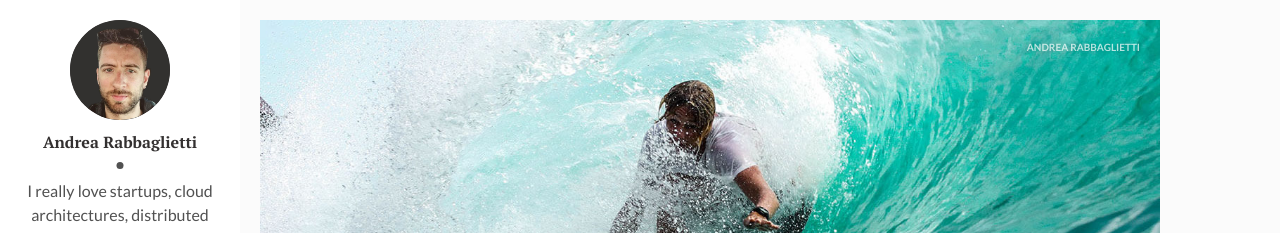
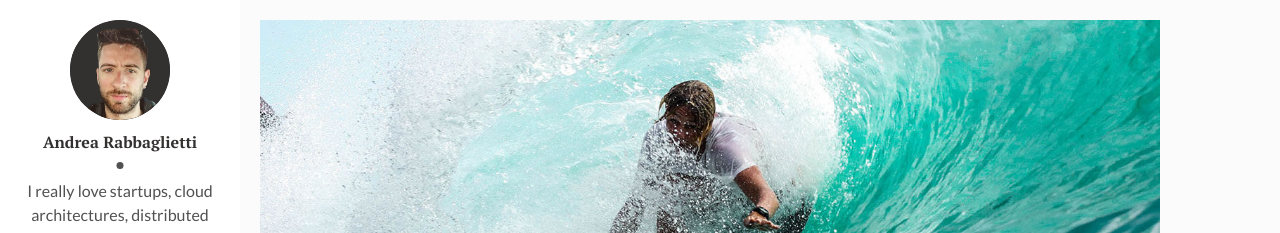
Before and after one commit to rabbagliettiandrea/rabbagliettiandrea.github.io, a Jekyll site: the page built from about.md, in a window 1280 px wide and 1199 px high. Shown: the top 233 px of the window. Built offline with Jekyll 4.4.1, drawn with Linux system fonts in a browser that asks for light colours.

```diff
--- a/about.md
+++ b/about.md
@@ -3,7 +3,6 @@
 title: About me
 description: Andrea Rabbaglietti's life, career, passions, hobbies
 img: i-rest.jpg
-fig-caption: Andrea Rabbaglietti
 ---
 
 * Founded 2 companies, 1 successful with 3 Mln euro per year of revenues;
```
